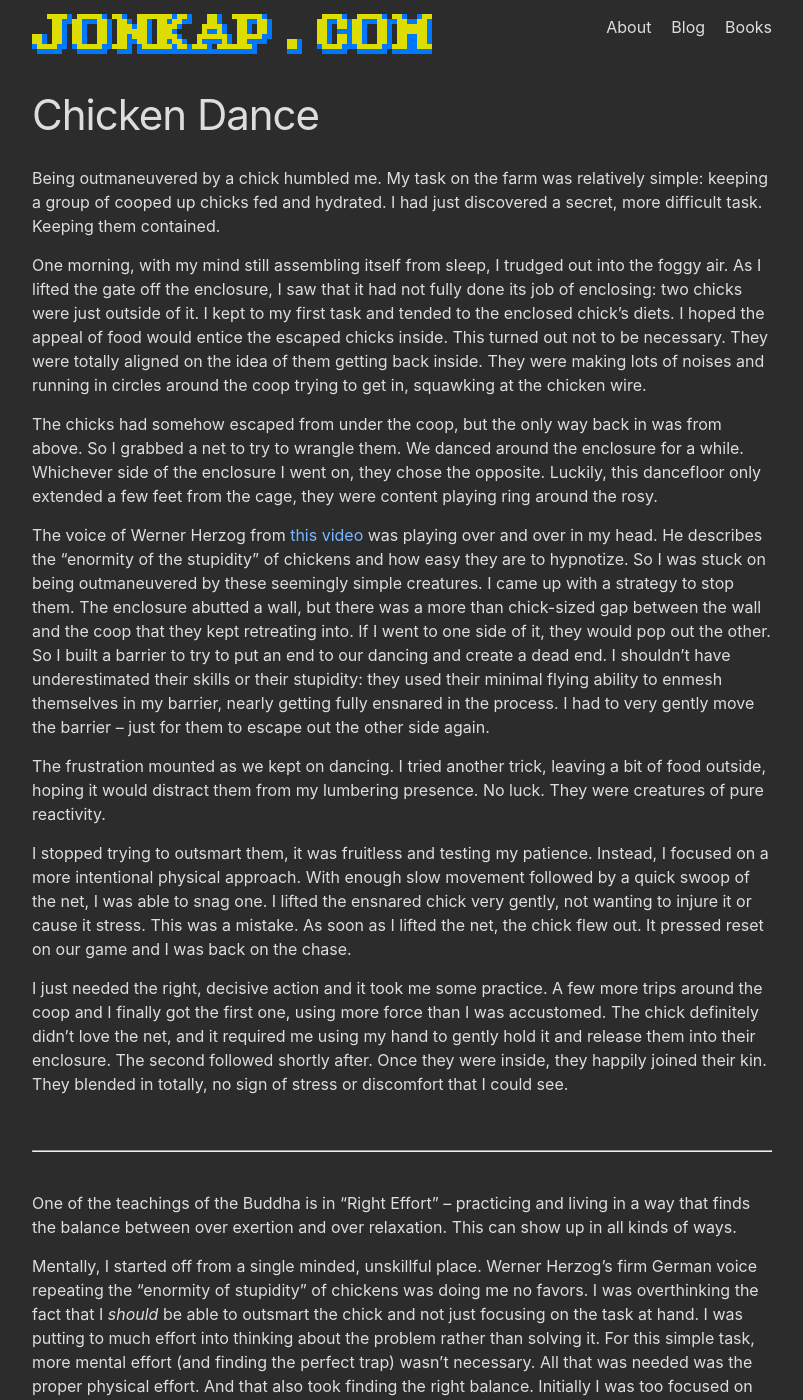
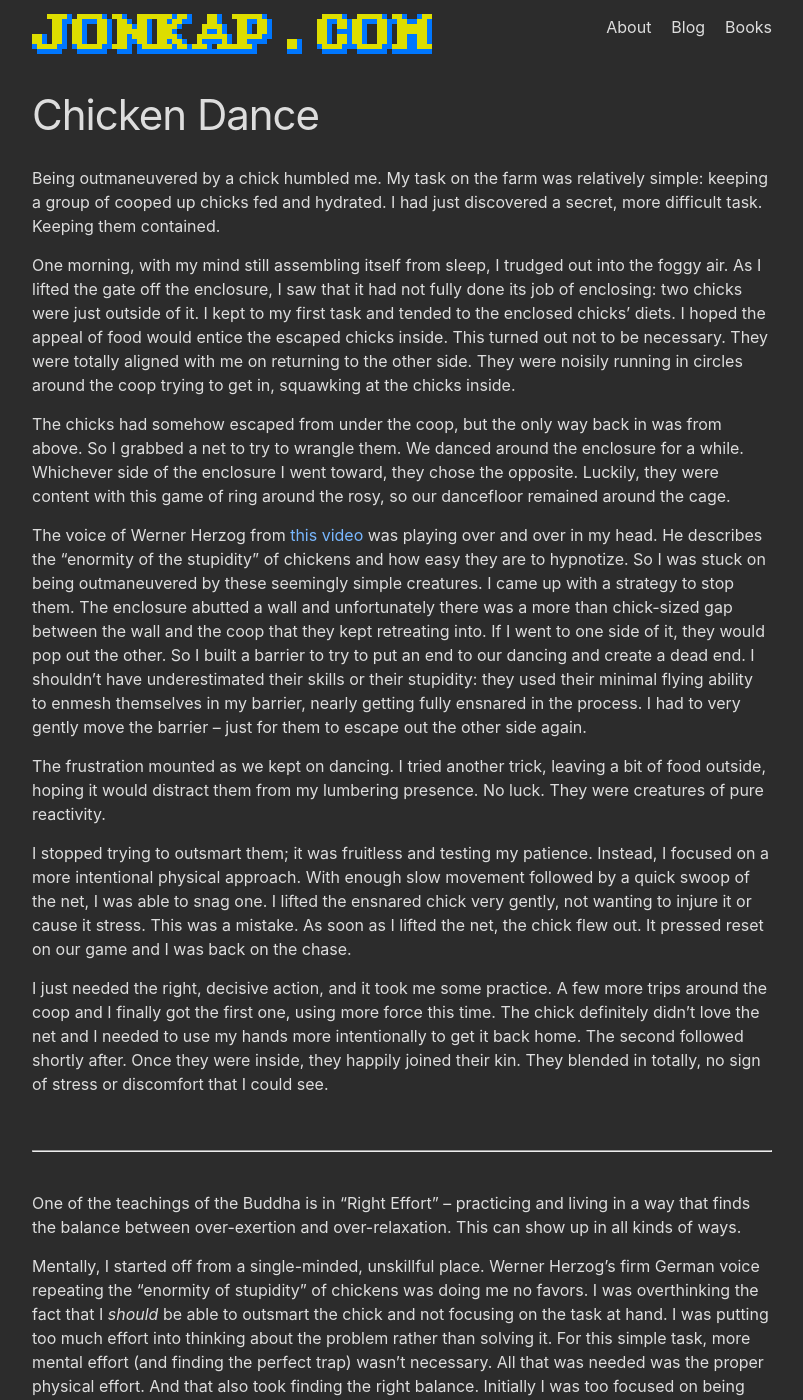
Before and after one commit to jonny5/jonkap, a Jekyll site: the page built from _posts/2026-01-19-chicken-dance.md, in a window 1280 px wide and 1400 px high. Shown: the whole window, without its empty margins (238-1041 px from the left). Built offline with Jekyll 4.4.1, drawn with Linux system fonts in a browser that asks for light colours; some web fonts are replaced; some of the changed text lies outside the part shown.

Commit message:
More editing

```diff
--- a/_posts/2026-01-19-chicken-dance.md
+++ b/_posts/2026-01-19-chicken-dance.md
@@ -9,17 +9,17 @@ published: true
 
 Being outmaneuvered by a chick humbled me. My task on the farm was relatively simple: keeping a group of cooped up chicks fed and hydrated. I had just discovered a secret, more difficult task. Keeping them contained.
 
-One morning, with my mind still assembling itself from sleep, I trudged out into the foggy air. As I lifted the gate off the enclosure, I saw that it had not fully done its job of enclosing: two chicks were just outside of it. I kept to my first task and tended to the enclosed chick's diets. I hoped the appeal of food would entice the escaped chicks inside. This turned out not to be necessary. They were totally aligned on the idea of them getting back inside. They were making lots of noises and running in circles around the coop trying to get in, squawking at the chicken wire.
+One morning, with my mind still assembling itself from sleep, I trudged out into the foggy air. As I lifted the gate off the enclosure, I saw that it had not fully done its job of enclosing: two chicks were just outside of it. I kept to my first task and tended to the enclosed chicks' diets. I hoped the appeal of food would entice the escaped chicks inside. This turned out not to be necessary. They were totally aligned with me on returning to the other side. They were noisily running in circles around the coop trying to get in, squawking at the chicks inside.
 
-The chicks had somehow escaped from under the coop, but the only way back in was from above. So I grabbed a net to try to wrangle them. We danced around the enclosure for a while. Whichever side of the enclosure I went on, they chose the opposite. Luckily, this dancefloor only extended a few feet from the cage, they were content playing ring around the rosy.
+The chicks had somehow escaped from under the coop, but the only way back in was from above. So I grabbed a net to try to wrangle them. We danced around the enclosure for a while. Whichever side of the enclosure I went toward, they chose the opposite. Luckily, they were content with this game of ring around the rosy, so our dancefloor remained around the cage.
 
-The voice of Werner Herzog from [this video](https://www.youtube.com/watch?v=QhMo4WlBmGM) was playing over and over in my head. He describes the "enormity of the stupidity" of chickens and how easy they are to hypnotize. So I was stuck on being outmaneuvered by these seemingly simple creatures. I came up with a strategy to stop them. The enclosure abutted a wall, but there was a more than chick-sized gap between the wall and the coop that they kept retreating into. If I went to one side of it, they would pop out the other. So I built a barrier to try to put an end to our dancing and create a dead end. I shouldn't have underestimated their skills or their stupidity: they used their minimal flying ability to enmesh themselves in my barrier, nearly getting fully ensnared in the process. I had to very gently move the barrier – just for them to escape out the other side again.
+The voice of Werner Herzog from [this video](https://www.youtube.com/watch?v=QhMo4WlBmGM) was playing over and over in my head. He describes the "enormity of the stupidity" of chickens and how easy they are to hypnotize. So I was stuck on being outmaneuvered by these seemingly simple creatures. I came up with a strategy to stop them. The enclosure abutted a wall and unfortunately there was a more than chick-sized gap between the wall and the coop that they kept retreating into. If I went to one side of it, they would pop out the other. So I built a barrier to try to put an end to our dancing and create a dead end. I shouldn't have underestimated their skills or their stupidity: they used their minimal flying ability to enmesh themselves in my barrier, nearly getting fully ensnared in the process. I had to very gently move the barrier – just for them to escape out the other side again.
 
 The frustration mounted as we kept on dancing. I tried another trick, leaving a bit of food outside, hoping it would distract them from my lumbering presence. No luck. They were creatures of pure reactivity.
 
-I stopped trying to outsmart them, it was fruitless and testing my patience. Instead, I focused on a more intentional physical approach. With enough slow movement followed by a quick swoop of the net, I was able to snag one. I lifted the ensnared chick very gently, not wanting to injure it or cause it stress. This was a mistake. As soon as I lifted the net, the chick flew out. It pressed reset on our game and I was back on the chase.
+I stopped trying to outsmart them; it was fruitless and testing my patience. Instead, I focused on a more intentional physical approach. With enough slow movement followed by a quick swoop of the net, I was able to snag one. I lifted the ensnared chick very gently, not wanting to injure it or cause it stress. This was a mistake. As soon as I lifted the net, the chick flew out. It pressed reset on our game and I was back on the chase.
 
-I just needed the right, decisive action and it took me some practice. A few more trips around the coop and I finally got the first one, using more force than I was accustomed. The chick definitely didn't love the net, and it required me using my hand to gently hold it and release them into their enclosure. The second followed shortly after. Once they were inside, they happily joined their kin. They blended in totally, no sign of stress or discomfort that I could see.
+I just needed the right, decisive action, and it took me some practice. A few more trips around the coop and I finally got the first one, using more force this time. The chick definitely didn't love the net and I needed to use my hands more intentionally to get it back home. The second followed shortly after. Once they were inside, they happily joined their kin. They blended in totally, no sign of stress or discomfort that I could see.
 
 <br>
 
@@ -28,10 +28,10 @@ I just needed the right, decisive action and it took me some practice. A few mor
 <br>
 
 
-One of the teachings of the Buddha is in "Right Effort" – practicing and living in a way that finds the balance between over exertion and over relaxation. This can show up in all kinds of ways.
+One of the teachings of the Buddha is in "Right Effort" – practicing and living in a way that finds the balance between over-exertion and over-relaxation. This can show up in all kinds of ways.
 
-Mentally, I started off from a single minded, unskillful place. Werner Herzog's firm German voice repeating the "enormity of stupidity" of chickens was doing me no favors. I was overthinking the fact that I *should* be able to outsmart the chick and not just focusing on the task at hand. I was putting to much effort into thinking about the problem rather than solving it. For this simple task, more mental effort (and finding the perfect trap) wasn't necessary. All that was needed was the proper physical effort. And that also took finding the right balance. Initially I was too focused on being gentle and trying to hold the chicks overly delicately. This only made them more anxious and eager to escape. Being firm and holding them such that they felt enclosed (without being too tight) allowed them to relax and allowed me to complete the task.
+Mentally, I started off from a single-minded, unskillful place. Werner Herzog's firm German voice repeating the "enormity of stupidity" of chickens was doing me no favors. I was overthinking the fact that I *should* be able to outsmart the chick and not focusing on the task at hand. I was putting too much effort into thinking about the problem rather than solving it. For this simple task, more mental effort (and finding the perfect trap) wasn't necessary. All that was needed was the proper physical effort. And that also took finding the right balance. Initially I was too focused on being gentle and trying to hold the chicks overly delicately. This only made them more anxious and eager to escape. Being firm and holding them such that they felt enclosed (without being too tight) both allowed them to relax and me to complete the task.
 
-Paying attention can reveal whether or not I am applying the proper effort to a task. It can be most obvious in meditation, where the mind is allowed to be quieter. There is no concrete task to achieve, so it's easier to see if the mind is trying to work too hard to stay focused or relaxing too much and drifting.
+Paying attention can reveal whether or not I am applying the proper effort to a task. It can be most obvious in meditation, where the mind is allowed to be quieter. There is no concrete task to achieve, so it's easier to notice the energy in the mind: is it relaxing too much and drifting, or working too hard to stay focused?
 
 No intelligence was needed for the chicks to teach me a valuable lesson on Right Effort. Any takeaway I had did not affect their persistence, which continued the next day when they escaped again. I learned another important lesson: when to quit. I enlisted the professionals (a man who lives at the farm and his son) to capture the chicks using the power of two. They also addressed the more fundamental problem of shoring up the enclosure. One day of dancing had been enough.
```
